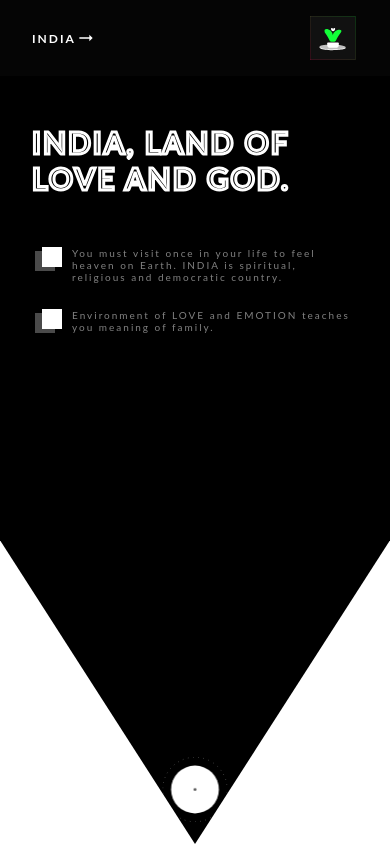
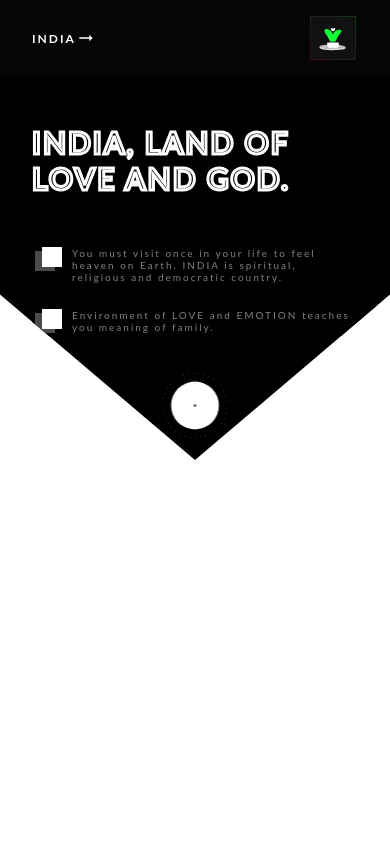
Before and after one commit to coder-abhk/INDIA-UI, a React (Create React App) app: page / in a window 390 px wide. Built offline with nearby package versions, Linux system fonts and the light colour scheme.

Commit message:
INDIA Landing Page done

```diff
--- a/src/static/Homepage.css
+++ b/src/static/Homepage.css
@@ -1,21 +1,21 @@
 .homepage {
   position: relative;
   width: 100%;
-  height: 100vh;
+  height: 645px;
   background-color: #000;
   -webkit-clip-path: polygon(100% 0, 100% 64%, 50% 100%, 0 64%, 0 0);
   clip-path: polygon(100% 0, 100% 64%, 50% 100%, 0 64%, 0 0);
   z-index: -1;
 }
 
-/* @media (max-width: 968px) {
+@media (max-width: 968px) {
   .homepage {
-    height: 600px;
+    height: 585px;
   }
 }
 
 @media (max-width: 571px) {
   .homepage {
-    height: 540px;
+    height: 460px;
   }
-} */
+}
```
